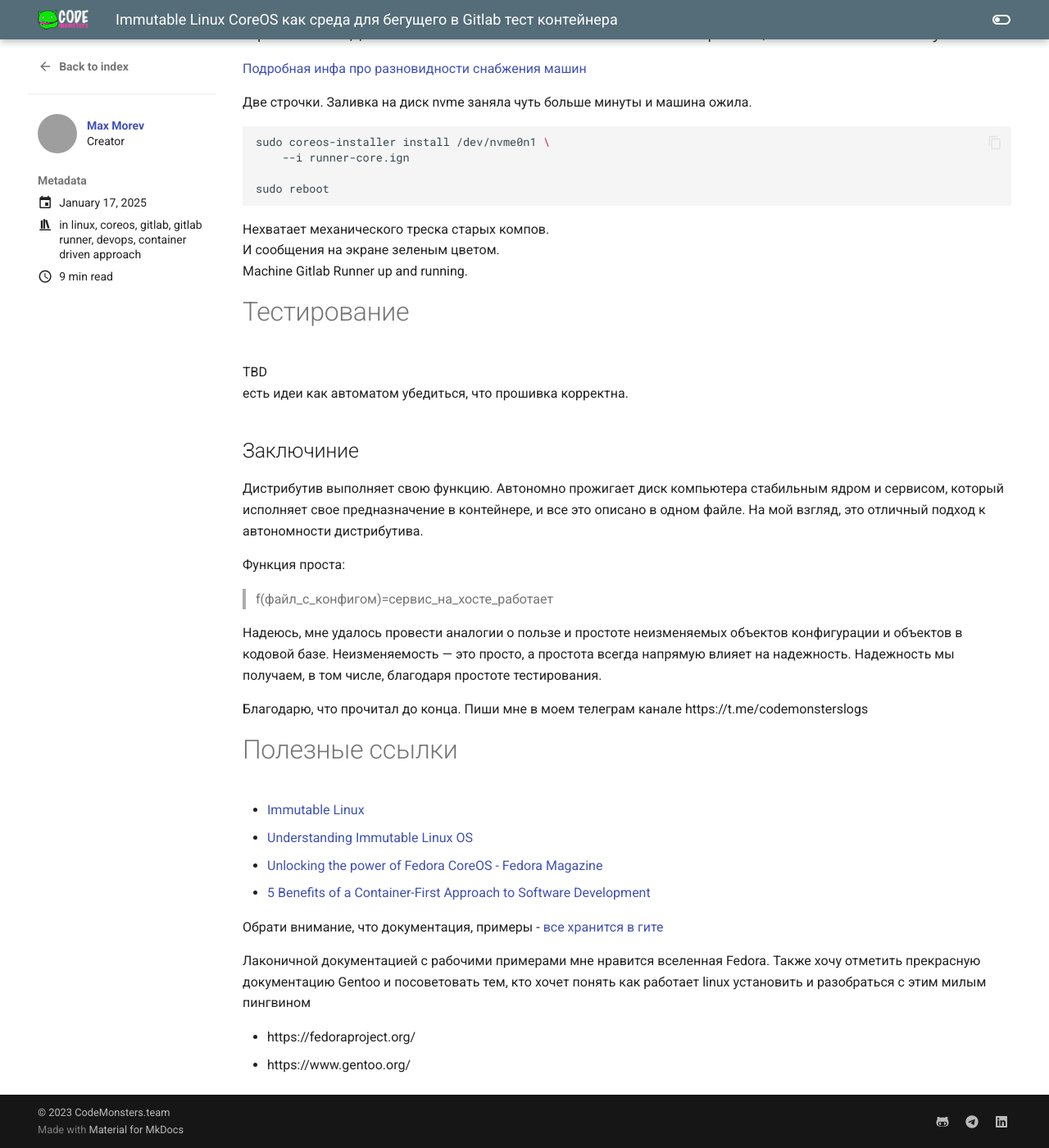
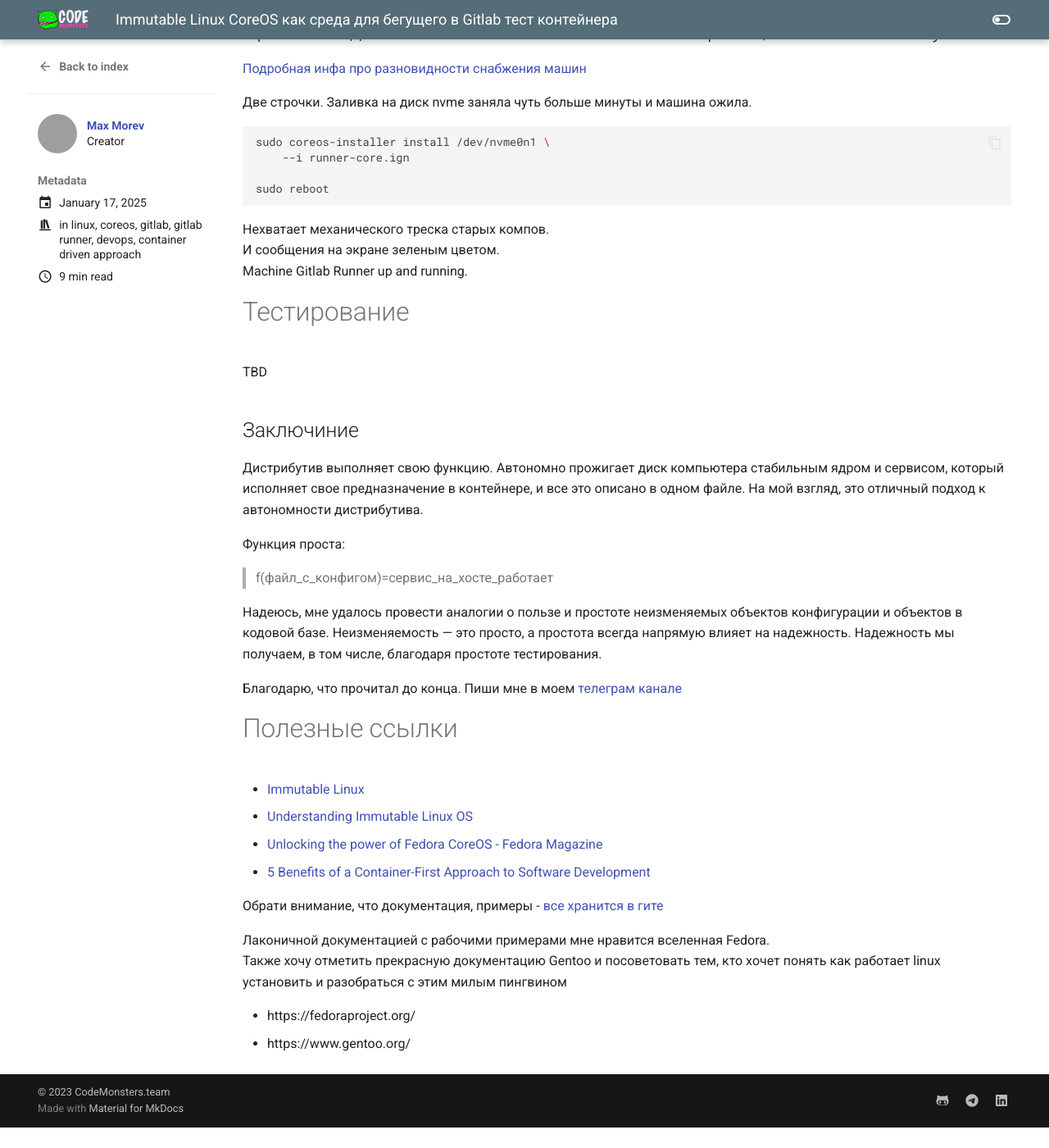
Before and after one commit to codemonstersteam/web-book, an MkDocs documentation site: the page built from docs/blog/posts/immutable-linux-coreos.md, in a window 1280 px wide and 1400 px high, scrolled down 9513 px. Shown: the whole window at 82% size. Built offline with MkDocs 1.6.1 and Material for MkDocs 9.7.7, drawn with Linux system fonts in a browser that asks for light colours; after the commit the page ends 10888 px from its top, so only the background shows below that; some of the changed text lies outside the part shown; grey boxes are pictures that could not be loaded.

Commit message:
Update immutable-linux-coreos.md

```diff
--- a/docs/blog/posts/immutable-linux-coreos.md
+++ b/docs/blog/posts/immutable-linux-coreos.md
@@ -366,7 +366,6 @@
 
 # Тестирование
 TBD
-есть идеи как автоматом убедиться, что прошивка корректна.
 
 ## Заключиние
 
@@ -380,7 +379,7 @@
 
 
 Благодарю, что прочитал до конца.
-Пиши мне в моем телеграм канале https://t.me/codemonsterslogs
+Пиши мне в моем [телеграм канале](https://t.me/codemonsterslogs)
 
 # Полезные ссылки
 - [Immutable Linux](https://dev.to/khozaei/immutable-linux-4a4a)
```
Also changed, not shown: other parts of docs/blog/posts/immutable-linux-coreos.md (+1 -1 lines).
